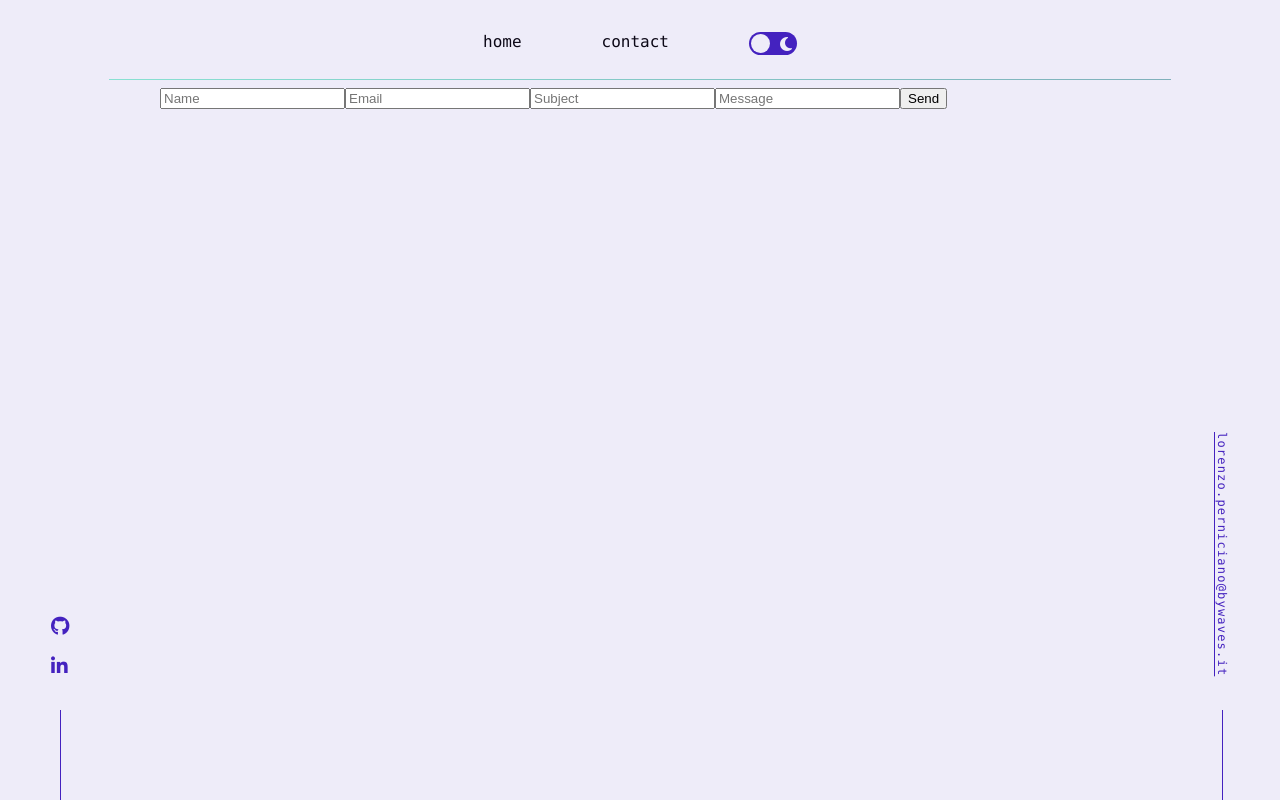
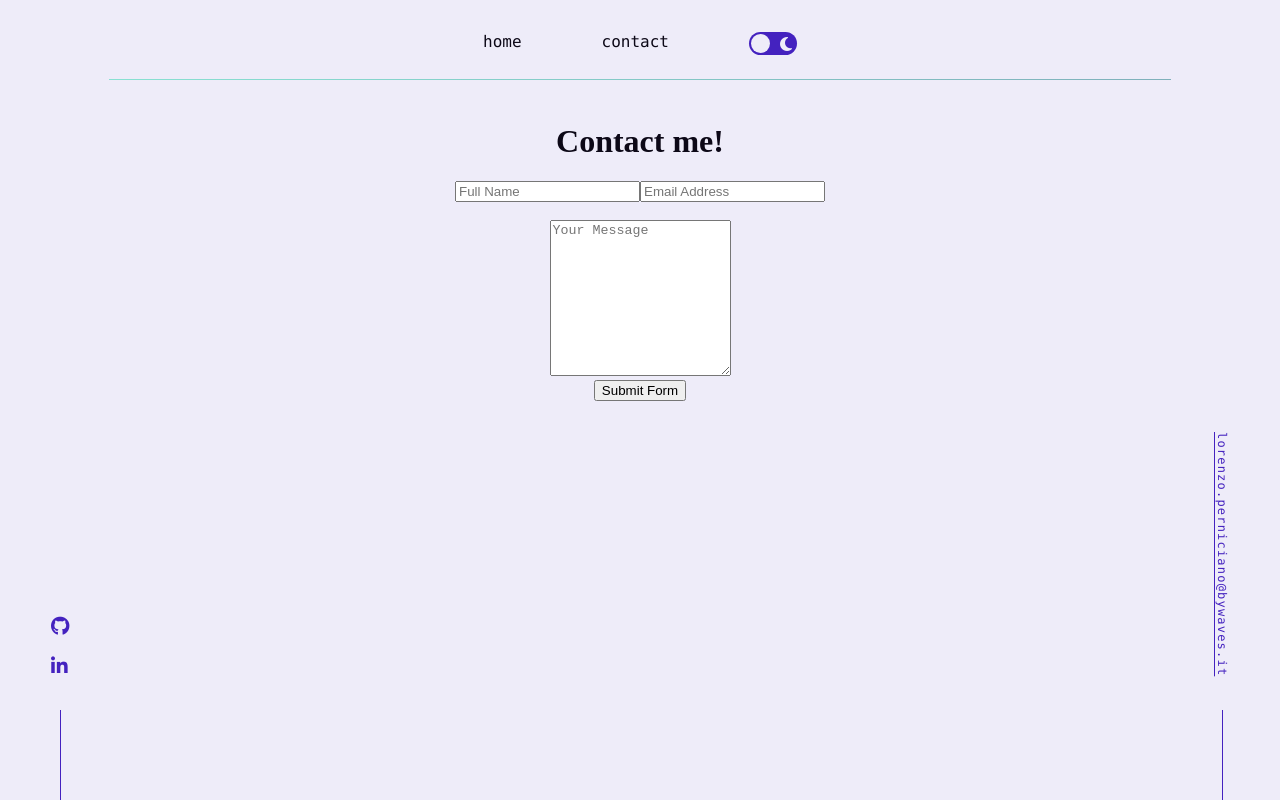
Before and after one commit to Loreperni/portfolio, an Angular app: page /contact in a window 1280 px wide. Built offline with nearby package versions, Linux system fonts and the light colour scheme.

Commit message:
Contactcomponent -sin CSS

```diff
--- a/src/app/contact/contact.component.css
+++ b/src/app/contact/contact.component.css
@@ -0,0 +1,4 @@
+.container {
+  text-align: center;
+  margin: 35px 0 20px 0 !important;
+}
--- a/src/app/contact/contact.component.html
+++ b/src/app/contact/contact.component.html
@@ -1,9 +1,22 @@
-<!--FIXME: sistema il contactComponent-->
+<!--FIXME: sistema il css contactComponent-->
 
-<form action="https://formsubmit.co/el/tohitu" method="POST">
-  <input type="text" name="name" required placeholder="Name">
-  <input type="email" name="email" required placeholder="Email">
-  <input type="text" name="subject" required placeholder="Subject">
-  <input type="msg" required placeholder="Message">
-  <button type="submit">Send</button>
-</form>
+
+  <div class="container">
+    <h1>Contact me!</h1>
+    <form action="https://formsubmit.co/a2aeaa280ead94c7ccdc28b7fd8dd697" method="POST">
+      <div class="form-group">
+        <div class="form-row">
+
+            <input type="text" name="name" class="form-control" placeholder="Full Name" required>
+
+            <input type="email" name="email" class="form-control" placeholder="Email Address" required>
+          </div>
+          <br>
+        </div>
+
+      <div class="form-group">
+        <textarea placeholder="Your Message" class="form-control" name="message" rows="10" required></textarea>
+      </div>
+      <button type="submit" class="btn btn-lg btn-dark btn-block">Submit Form</button>
+    </form>
+  </div>
```
